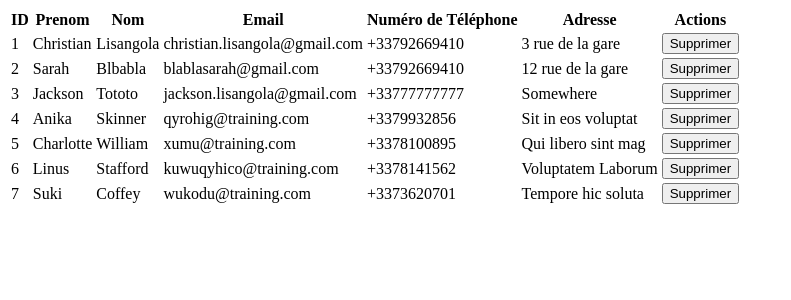
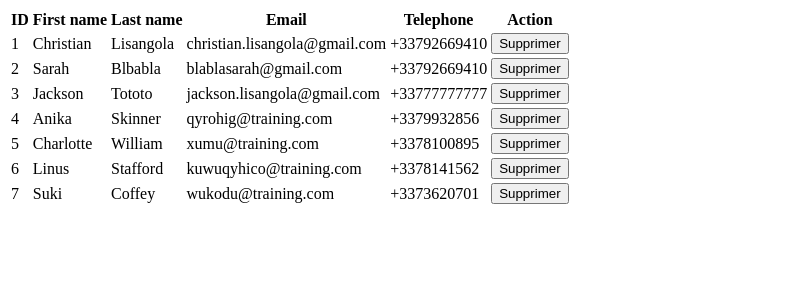
Before and after one commit to jochri3/formation_react_8_10_decemebre_21_acensi, a React (Create React App) app: page / in a window 1280 px wide. Shown: the top 300 px of the page, without its empty margins (0-791 px from the left). Built offline with nearby package versions, Linux system fonts and the light colour scheme.

Commit message:
add contacts feature

```diff
--- /dev/null
+++ b/src/@types/i-contact.ts
@@ -0,0 +1,10 @@
+interface IContact {
+  id: number;
+  fname: string;
+  lname: string;
+  email: string;
+  phoneNumber: string;
+  address: string;
+}
+
+export default IContact;
--- a/src/components/app.tsx
+++ b/src/components/app.tsx
@@ -1,4 +1,7 @@
-const contacts = [
+import { useState } from "react";
+import ContactsList from "./contacts-list";
+
+const initialState = [
   {
     id: 1,
     fname: "Christian",
@@ -57,45 +60,28 @@ const contacts = [
   },
 ];
 
+interface IContact {
+  id: number;
+  fname: string;
+  lname: string;
+  email: string;
+  phoneNumber: string;
+  address: string;
+}
+
+// Avoir 2 components
+// 1 - components qui va contenir le tableau(labels) : contacts.list.tsx
+// 2 - component contact.item.tsx qui va contenir la ligne <tr>....</tr>
+
 const App = () => {
+  const [contacts, setContacts] = useState(initialState);
   const deleteContact = (id: number) => {
-    const index = contacts.findIndex((contact) => contact.id === id);
-    contacts.splice(index, 1);
-    console.log("Taille : ", contacts.length);
-    console.table(contacts);
+    const newContact = [...contacts];
+    const index = newContact.findIndex((contact) => contact.id === id);
+    newContact.splice(index, 1);
+    setContacts(newContact);
   };
-  return (
-    <table>
-      <thead>
-        <tr>
-          <th>ID</th>
-          <th>Prenom</th>
-          <th>Nom</th>
-          <th>Email</th>
-          <th>Numéro de Téléphone</th>
-          <th>Adresse</th>
-          <th>Actions</th>
-        </tr>
-      </thead>
-      <tbody>
-        {contacts.map(({ id, fname, lname, address, email, phoneNumber }) => {
-          return (
-            <tr>
-              <td>{id}</td>
-              <td>{fname}</td>
-              <td>{lname}</td>
-              <td>{email}</td>
-              <td>{phoneNumber}</td>
-              <td>{address}</td>
-              <td>
-                <button onClick={() => deleteContact(id)}>Supprimer</button>
-              </td>
-            </tr>
-          );
-        })}
-      </tbody>
-    </table>
-  );
+  return <ContactsList contacts={contacts} deleteContact={deleteContact} />;
 };
 
 export default App;
--- /dev/null
+++ b/src/components/contacts-list/index.tsx
@@ -0,0 +1,27 @@
+import IContact from "../../@types/i-contact";
+import ContactItem from "./item";
+import Wrapper from "./wrapper";
+
+interface ContactListProps {
+  contacts: Array<IContact>;
+  deleteContact: (id: number) => void;
+}
+
+const ContactsList: React.FC<ContactListProps> = ({
+  contacts,
+  deleteContact,
+}) => {
+  return (
+    <Wrapper>
+      {contacts.map((contact) => (
+        <ContactItem
+          key={contact.id}
+          contact={contact}
+          deleteContact={deleteContact}
+        />
+      ))}
+    </Wrapper>
+  );
+};
+
+export default ContactsList;
--- /dev/null
+++ b/src/components/contacts-list/item/index.tsx
@@ -0,0 +1,26 @@
+import IContact from "../../../@types/i-contact";
+
+interface ContactListItemProps {
+  deleteContact: (id: number) => void;
+  contact: IContact;
+}
+
+const ContactItem: React.FC<ContactListItemProps> = ({
+  contact,
+  deleteContact,
+}) => {
+  return (
+    <tr>
+      <td>{contact.id}</td>
+      <td>{contact.fname}</td>
+      <td>{contact.lname}</td>
+      <td>{contact.email}</td>
+      <td>{contact.phoneNumber}</td>
+      <td>
+        <button onClick={() => deleteContact(contact.id)}>Supprimer</button>
+      </td>
+    </tr>
+  );
+};
+
+export default ContactItem;
--- /dev/null
+++ b/src/components/contacts-list/wrapper.tsx
@@ -0,0 +1,19 @@
+const Wrapper: React.FC = ({ children }) => {
+  return (
+    <table>
+      <thead>
+        <tr>
+          <th>ID</th>
+          <th>First name</th>
+          <th>Last name</th>
+          <th>Email</th>
+          <th>Telephone</th>
+          <th>Action</th>
+        </tr>
+      </thead>
+      <tbody>{children}</tbody>
+    </table>
+  );
+};
+
+export default Wrapper;
--- a/src/index.tsx
+++ b/src/index.tsx
@@ -1,5 +1,5 @@
-import ReactDOM from "react-dom";
+import { render } from "react-dom";
 import React from "react";
 import App from "./components/app";
 
-ReactDOM.render(<App />, document.querySelector("#app"));
+render(<App />, document.querySelector("#app"));
```
